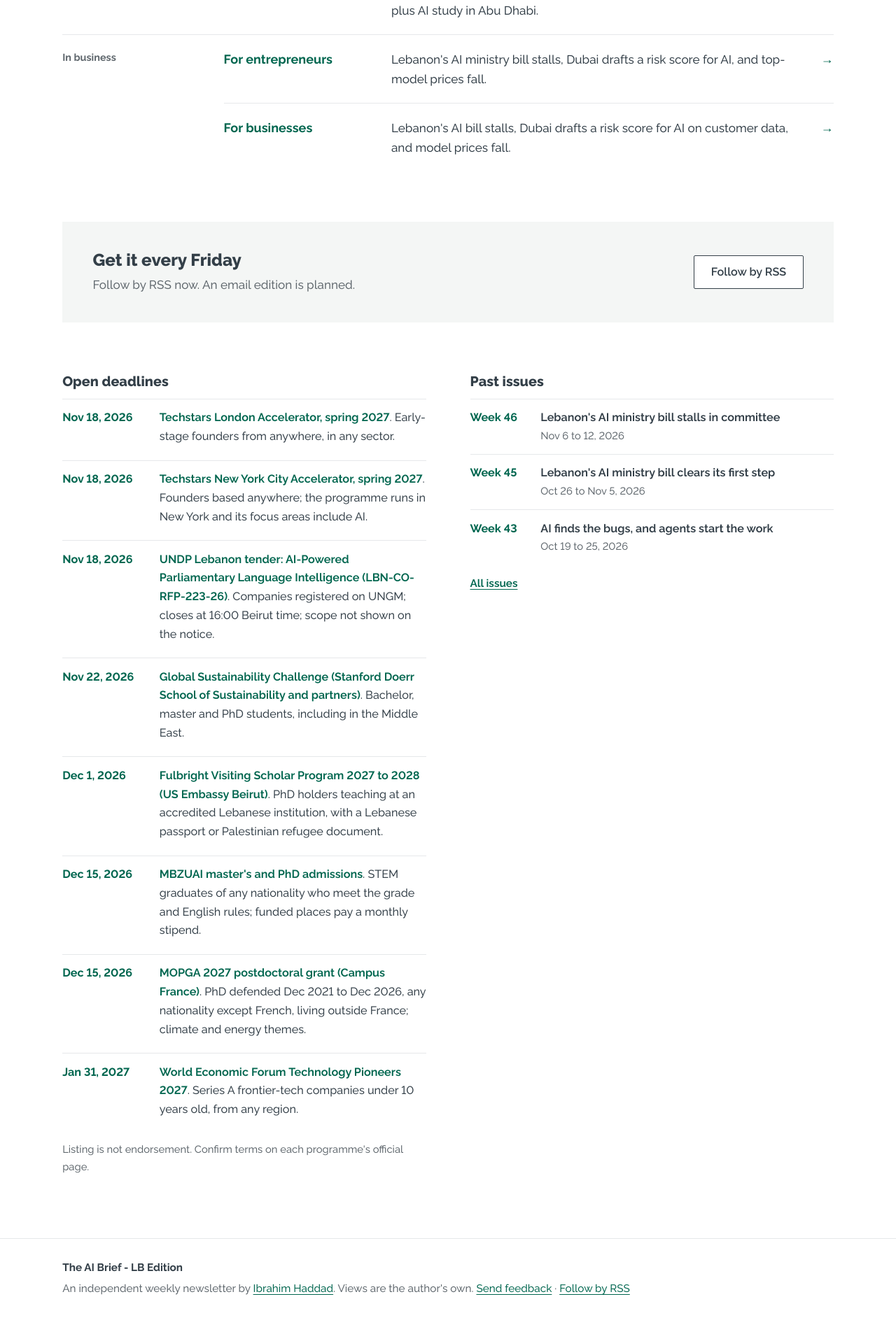
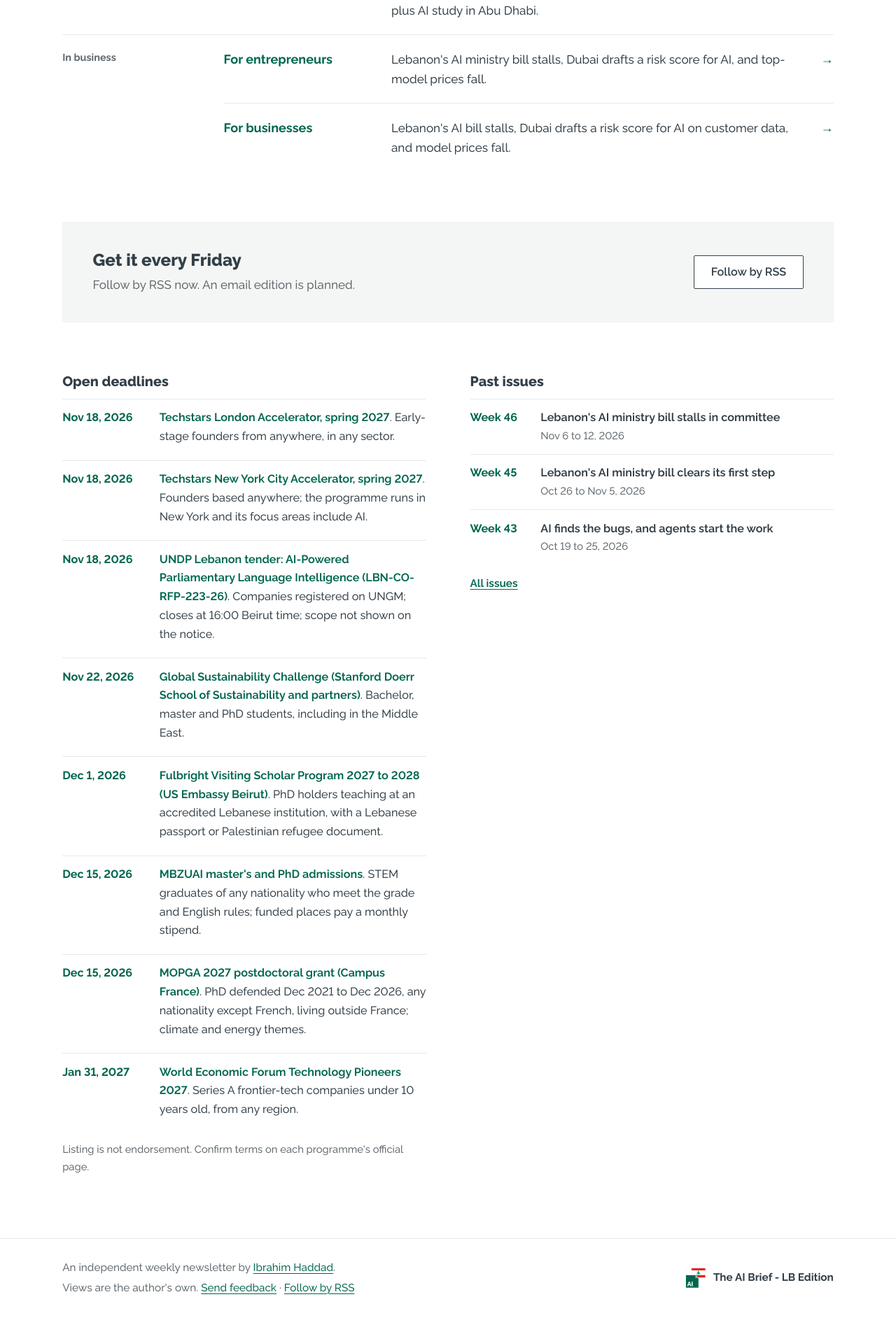
Before and after one commit to ibrahimhaddad/ai-brief-beirut, a Jekyll site: the page built from index.html, in a window 1280 px wide. Shown: the part 1064-2981 px from the top of the page at 70% size. Built offline with Jekyll 4.4.1, drawn with Linux system fonts in a browser that asks for light colours.

Commit message:
Footer: Lebanese flag mark on the right, text on two lines
Co-Authored-By: Claude Opus 5.5 <noreply@anthropic.com>
Claude-Session: https://claude.ai/code/session_014R25pjSyWNG8TWRs8YqotT

```diff
--- a/_includes/footer.html
+++ b/_includes/footer.html
@@ -1,6 +1,9 @@
 <footer class="site-footer">
-  <div class="wrap wrap-wide">
-    <p class="footer-title">{{ site.title }}</p>
-    <p>An independent weekly newsletter by <a href="{{ '/author/' | relative_url }}">{{ site.author }}</a>. Views are the author's own. <a href="{{ '/feedback/' | relative_url }}">Send feedback</a> · <a href="{{ '/feed.xml' | relative_url }}">Follow by RSS</a></p>
+  <div class="wrap wrap-wide footer-inner">
+    <div class="footer-text">
+      <p>An independent weekly newsletter by <a href="{{ '/author/' | relative_url }}">{{ site.author }}</a>.</p>
+      <p>Views are the author's own. <a href="{{ '/feedback/' | relative_url }}">Send feedback</a> · <a href="{{ '/feed.xml' | relative_url }}">Follow by RSS</a></p>
+    </div>
+    <p class="footer-title"><svg class="footer-mark" viewBox="0 0 100 100" width="32" height="32" aria-hidden="true" focusable="false"><rect x="34" y="6" width="62" height="10.325" fill="#ED1C24"/><rect x="34" y="16.325" width="62" height="20.65" fill="#FFFFFF"/><rect x="34" y="36.974999999999994" width="62" height="10.325" fill="#ED1C24"/><rect x="34" y="6" width="62" height="41.3" fill="none" stroke="#D5D9DC" stroke-width="0.8"/><path d="M65.00,16.62 L68.34,20.92 L61.66,20.92 Z" fill="#00A651"/><path d="M65.00,19.49 L70.73,24.26 L59.27,24.26 Z" fill="#00A651"/><path d="M65.00,22.83 L73.12,28.56 L56.88,28.56 Z" fill="#00A651"/><path d="M65.00,26.65 L75.50,32.38 L54.50,32.38 Z" fill="#00A651"/><path d="M63.76,31.90 L66.24,31.90 L66.24,36.67 L63.76,36.67 Z" fill="#00A651"/><g transform="translate(2,30) scale(0.70)"><path d="M8 8 H70 L92 30 V92 H8 Z" fill="#00664F" stroke="#FFFFFF" stroke-width="4"/><path d="M70 8 V30 H92 Z" fill="#7FB2A7"/><path d="M27.88 51.6H34.96L44.72 80.0H38.0L35.8 73.64H26.96L24.8 80.0H18.08ZM34.72 69.12 31.4 58.2 28.0 69.12ZM46.52 80.0V51.6H53.08V80.0Z" fill="#FFFFFF"/></g></svg><span>{{ site.title }}</span></p>
   </div>
 </footer>
--- a/assets/css/style.css
+++ b/assets/css/style.css
@@ -285,7 +285,12 @@ fieldset.form-row { border: 0; padding: 0; margin: 0 0 1.1rem; }
 
 /* Footer */
 .site-footer { margin-top: 4rem; border-top: 1px solid var(--rule); padding: 1.6rem 0 2.4rem; font-size: 0.85rem; color: var(--muted); }
-.footer-title { font-weight: 700; color: var(--text); margin-bottom: 0.3rem; }
+.footer-inner { display: flex; align-items: center; justify-content: space-between; gap: 1rem 2rem; flex-wrap: wrap; }
+.footer-text p { margin: 0; }
+.footer-text p + p { margin-top: 0.2rem; }
+.footer-text a { white-space: nowrap; }
+.footer-title { display: inline-flex; align-items: center; gap: 0.55rem; margin: 0; font-weight: 700; color: var(--text); white-space: nowrap; }
+.footer-mark { flex: none; width: 32px; height: 32px; }
 
 @media (max-width: 640px) {
   .fig-hint { display: inline; }
```
Also changed, not shown: assets/brand/2026-11-15-the-ai-brief-mark-lebanon.svg (added).
